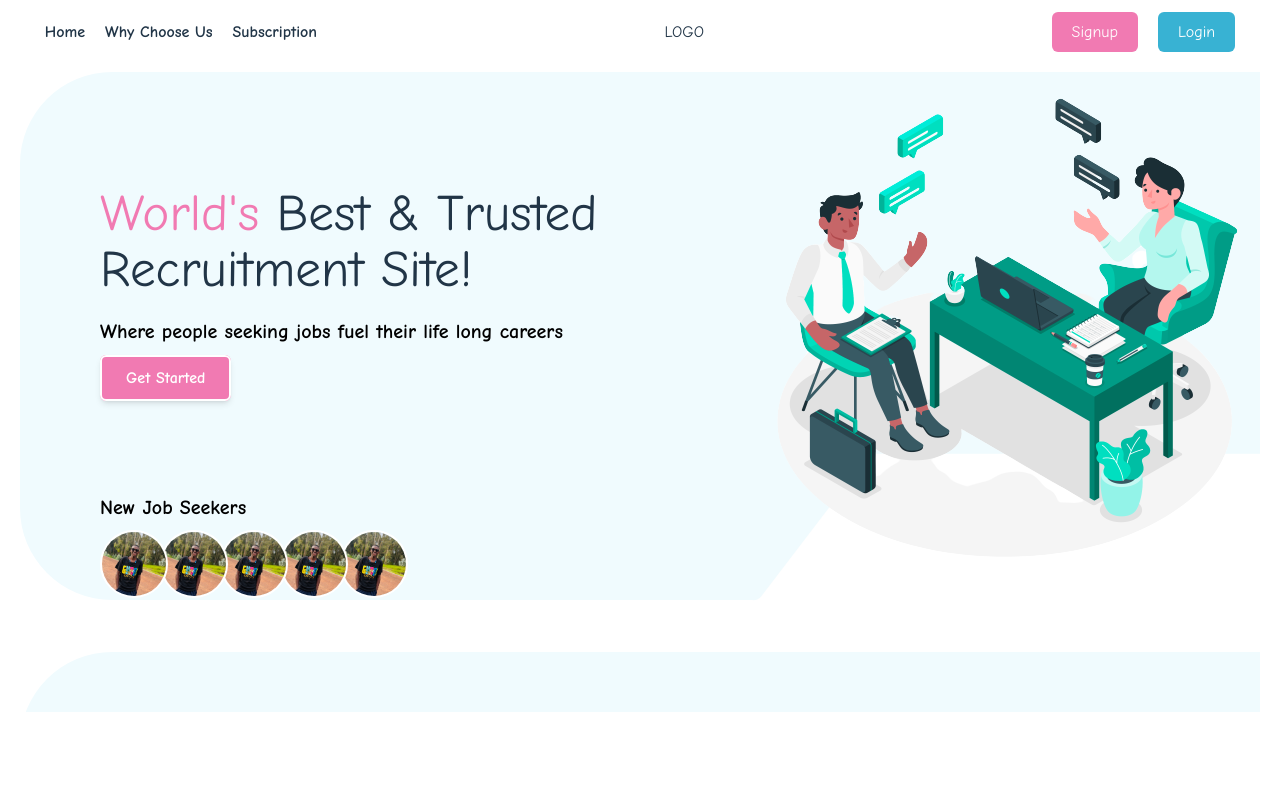
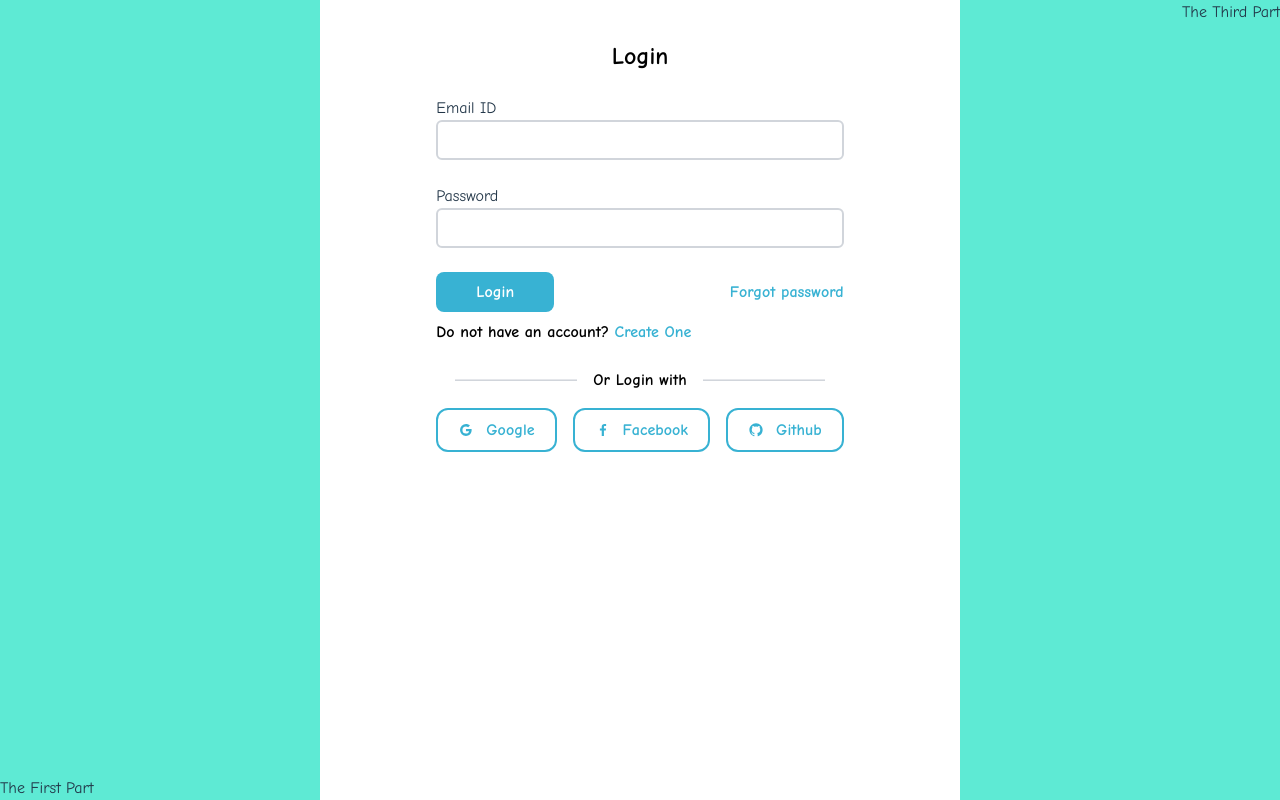
Before and after one commit to jazzybruno/digiRecruit, a React (Vite) app: page / in a window 1280 px wide. Shown: the top 800 px of the page. Built offline with nearby package versions, Linux system fonts and the light colour scheme.

Commit message:
Added the layout and the form of the login page

```diff
--- a/src/App.tsx
+++ b/src/App.tsx
@@ -1,9 +1,11 @@
+import Forms from './pages/Forms'
 import HomePage from './pages/HomePage'
 
 function App() {
   return (
 <>
-<HomePage></HomePage>
+{/* <HomePage></HomePage> */}
+<Forms/>
 </>
   )
 }
--- a/src/assets/Othercss.css
+++ b/src/assets/Othercss.css
@@ -1,3 +1,4 @@
+
 #mainDiv{
     background-image: url("../images/teal.svg");
 }
--- /dev/null
+++ b/src/pages/Forms.tsx
@@ -0,0 +1,65 @@
+import { BiLogoFacebook, BiLogoGithub, BiLogoGoogle } from "react-icons/bi";
+
+const Forms = () => {
+  const otherTypes = "bg-white border-2 text-customTeal py-2 px-5 border-customTeal rounded-xl font-bold flex flex-row gap-3 justify-center items-center"
+  const loginBtn = "bg-customTeal py-2 px-10 text-white font-bold rounded-lg"
+  const inputs = "bg-white w-[100%] py-1.5 border-2 border-gray-300 rounded-md"
+  return (
+    <div className="w-[100%] h-[100vh] bg-white flex flex-row gap-0 ">
+      {/* the first images div the one in the bottom  */}
+       <div className="bg-teal-300 w-[25%] flex justify-start items-end">The First Part</div>
+       {/* the forms part or div  */}
+       <div className="bg-white w-[50%] flex flex-col justify-start items-center mt-10">
+
+        <form action="">
+
+         <div className="flex flex-col space-y-6">
+         <div> <h1 className="text-2xl font-bold text-black text-center">Login</h1> </div>
+
+         <div>
+            <label htmlFor="">Email ID</label>
+            <input className={inputs} type="text" name="" id="" />
+          </div>
+
+
+          <div>
+            <label htmlFor="">Password</label>
+            <input className={inputs} type="text" name="" id="" />
+          </div>
+
+          <div className="flex flex-row w-[100%] justify-between items-center">
+          <button className={loginBtn}>Login</button>
+          <a className="text-customTeal font-bold cursor-pointer" href="#">Forgot password</a>
+          </div>
+
+         </div>
+
+
+
+
+          <div className="mt-2">
+            <p className="text-black font-bold">Do not have an account? <span className="text-customTeal"><a href="#">Create One</a></span></p>
+          </div>
+
+          <div className="flex flex-col space-y-4 mt-6">
+          <div className="flex flex-row w-[100%] justify-center items-center gap-4">
+            <hr className="bg-gray-300 w-[30%] h-0.5"/>
+            <p className="text-black font-bold"> Or Login with </p>
+            <hr className="bg-gray-300 w-[30%] h-0.5"/>
+          </div>
+
+          <div className="flex flex-row space-x-4">
+            <button className={otherTypes} > <BiLogoGoogle />  Google </button>
+            <button className={otherTypes}> <BiLogoFacebook /> Facebook</button>
+            <button className={otherTypes}> <BiLogoGithub /> Github</button>
+          </div>
+          </div>
+        </form>
+       </div>
+       {/* the second image div the one in the top  */}
+       <div className="bg-teal-300 w-[25%] flex justify-end items-baseline">The Third Part</div>
+    </div>
+   );
+}
+
+export default Forms;
```
